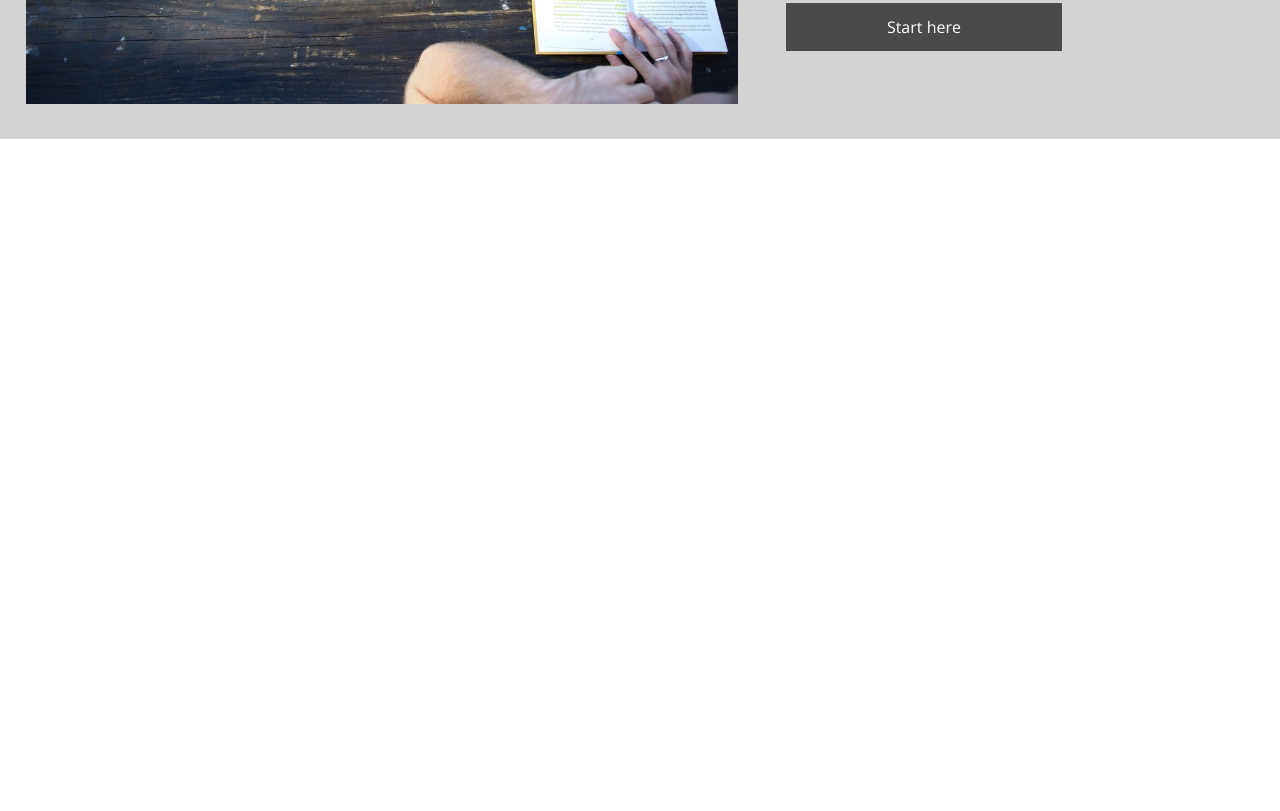
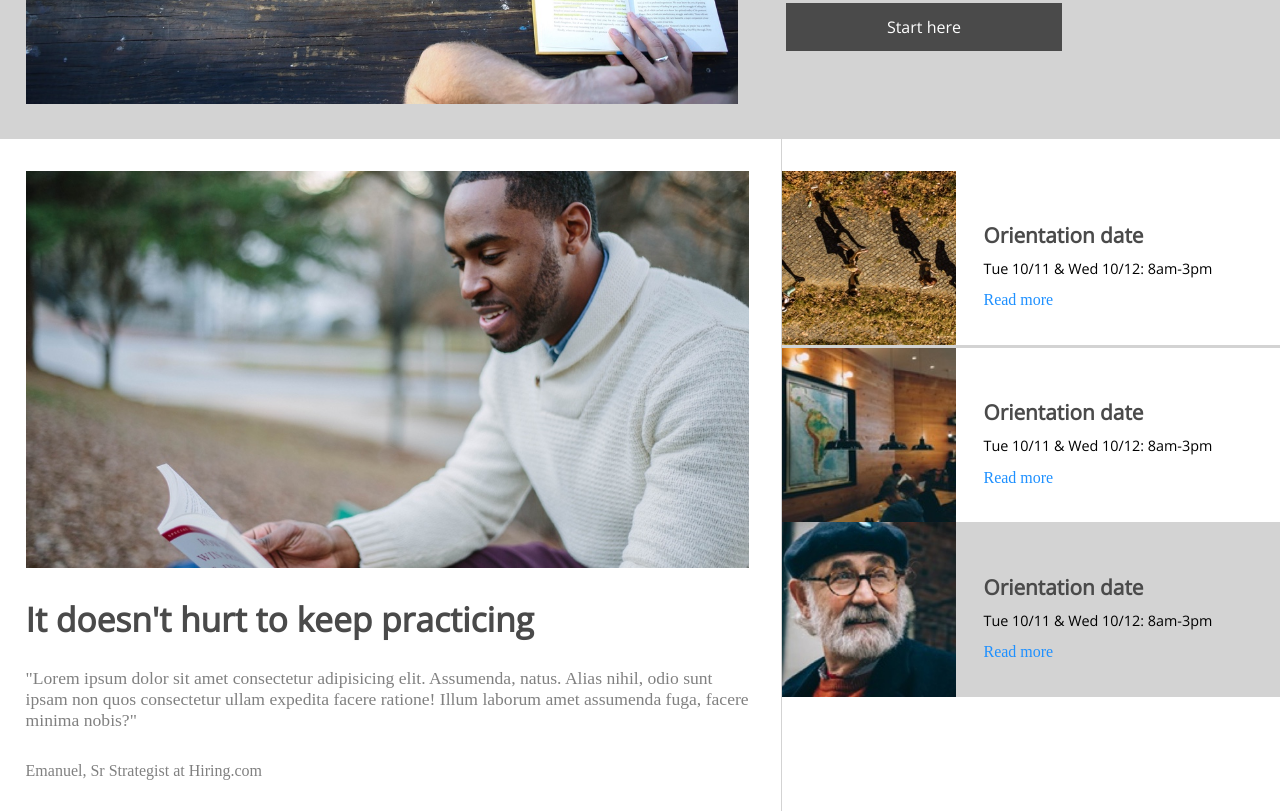
Before and after one commit to fx13013/colmar-academy, a plain HTML site: page index.html in a window 1280 px wide. Shown: the part 540-1351 px from the top of the page. Before the commit the page ends 800 px from the top, so only its background shows below. Drawn offline with nearby package versions, Linux system fonts and the light colour scheme.

Commit message:
Added Section practicing

```diff
--- a/index.html
+++ b/index.html
@@ -6,6 +6,7 @@
     <meta http-equiv="X-UA-Compatible" content="ie=edge">
     <link href="https://fonts.googleapis.com/css?family=Montserrat&display=swap" rel="stylesheet">
     <link href="https://fonts.googleapis.com/css?family=Open+Sans&display=swap" rel="stylesheet">
+    <link href="https://fonts.googleapis.com/css?family=Mukta&display=swap" rel="stylesheet">
     <link rel="stylesheet" href="sources/css/reset.css" type="text/css">
     <link rel="stylesheet" href="sources/css/style.css" type="text/css">
     <title>Colmar Academy</title>
@@ -34,7 +35,42 @@
                 <a href="#">Start here</a>
             </article>
         </section>
-        <section></section>
+        <section class="practicing">
+            <figure class="information">
+                <img src="sources/images/information-main.jpg" alt="information">
+                <figcaption>
+                    <h2>It doesn't hurt to keep practicing</h2>
+                    <p>"Lorem ipsum dolor sit amet consectetur adipisicing elit. Assumenda, natus. Alias nihil, odio sunt ipsam non quos consectetur ullam expedita facere ratione! Illum laborum amet assumenda fuga, facere minima nobis?"</p>
+                    <blockquote>Emanuel, Sr Strategist at Hiring.com</blockquote>
+                </figcaption>
+            </figure>
+            <article class="orientation-date">
+                <figure class="orientation">
+                    <img src="sources/images/information-orientation.jpg" alt="orientation">
+                    <figcaption>
+                        <h3>Orientation date</h3>
+                        <p>Tue 10/11 & Wed 10/12: 8am-3pm</p>
+                        <a href="#">Read more</a>
+                    </figcaption>
+                </figure>
+                <figure class="orientation">
+                    <img src="sources/images/information-campus.jpg" alt="campus">
+                    <figcaption>
+                        <h3>Orientation date</h3>
+                        <p>Tue 10/11 & Wed 10/12: 8am-3pm</p>
+                        <a href="#">Read more</a>
+                    </figcaption>
+                </figure>
+                <figure class="orientation">
+                    <img src="sources/images/information-guest-lecture.jpg" alt="guest">
+                    <figcaption>
+                        <h3>Orientation date</h3>
+                        <p>Tue 10/11 & Wed 10/12: 8am-3pm</p>
+                        <a href="#">Read more</a>
+                    </figcaption>
+                </figure>
+            </article>
+        </section>
         <section></section>
         <section></section>
     </main>
--- a/sources/css/style.css
+++ b/sources/css/style.css
@@ -56,9 +56,6 @@ nav a{
 | $$  | $$|  $$$$$$$|  $$$$$$$|  $$$$$$$|  $$$$$$$| $$
 |__/  |__/ \_______/ \_______/ \_______/ \_______/|__/
 
-
-
-
 */
 .home{
     display: flex;
@@ -84,7 +81,7 @@ nav a{
 .home article h1{
     font-family: 'Open Sans', sans-serif;
     color: #4a4a4a;
-    font-size: 2.2rem;
+    font-size: 2.4rem;
     font-weight: bold;
     width: 70%;
     line-height: 2.6rem;
@@ -110,3 +107,113 @@ nav a{
     color: white;
     text-decoration: none;
 }
+/*
+
+ /$$
+| $$
+| $$$$$$$   /$$$$$$  /$$$$$$/$$$$   /$$$$$$
+| $$__  $$ /$$__  $$| $$_  $$_  $$ /$$__  $$
+| $$  \ $$| $$  \ $$| $$ \ $$ \ $$| $$$$$$$$
+| $$  | $$| $$  | $$| $$ | $$ | $$| $$_____/
+| $$  | $$|  $$$$$$/| $$ | $$ | $$|  $$$$$$$
+|__/  |__/ \______/ |__/ |__/ |__/ \_______/
+
+*/
+.practicing{
+    display: flex;
+    align-items: stretch;
+}
+
+.information{
+    width: 61%;
+    padding-top: 2rem;
+    padding-bottom: 2rem;
+    padding-left: 1.6rem;
+    margin-right: 2rem;
+}
+
+img[alt="information"]{
+    width: 100%;
+    margin-bottom: 2rem;
+}
+
+.information figcaption h2{
+    font-family: 'Open Sans', sans-serif;
+    color: #4a4a4a;
+    font-size: 2.1rem;
+    font-weight: bold;
+    margin-bottom: 2rem;
+}
+
+.information figcaption p{
+    color: gray;
+    font-size: 1.1rem;
+    line-height: 1.3rem;
+    margin-bottom: 2rem;
+}
+
+.information figcaption blockquote{
+    color: gray;
+}
+
+.orientation-date{
+    width: 42%;
+    padding-top: 2rem;
+    border-left: 1px solid lightgray;
+}
+
+.orientation{
+    display: flex;
+}
+
+img[alt="orientation"], img[alt="campus"], img[alt="guest"]{
+    width: 35%;
+    margin-right: 1.7rem;
+}
+
+.orientation figcaption{
+    width: 65%;
+    padding-top: 3.4rem;
+}
+
+.orientation figcaption h3{
+    font-family: 'Open Sans', sans-serif;
+    color: #4a4a4a;
+    font-size: 1.3rem;
+    font-weight: bold;
+    margin-bottom: 1rem;
+}
+
+.orientation figcaption p{
+    font-family: 'Open Sans', sans-serif;
+    font-size: 0.9rem;
+    margin-bottom: 1rem;
+}
+
+.orientation figcaption a{
+    text-decoration: none;
+    color: dodgerblue;
+}
+
+.orientation:last-child{
+    background-color: lightgray;
+}
+
+.orientation:first-child{
+    border-bottom: 3px solid lightgray;
+}
+
+/*
+                                         $$\     $$\           $$\
+                                         $$ |    \__|          \__|
+ $$$$$$\   $$$$$$\  $$$$$$\   $$$$$$$\ $$$$$$\   $$\  $$$$$$$\ $$\ $$$$$$$\   $$$$$$\
+$$  __$$\ $$  __$$\ \____$$\ $$  _____|\_$$  _|  $$ |$$  _____|$$ |$$  __$$\ $$  __$$\
+$$ /  $$ |$$ |  \__|$$$$$$$ |$$ /        $$ |    $$ |$$ /      $$ |$$ |  $$ |$$ /  $$ |
+$$ |  $$ |$$ |     $$  __$$ |$$ |        $$ |$$\ $$ |$$ |      $$ |$$ |  $$ |$$ |  $$ |
+$$$$$$$  |$$ |     \$$$$$$$ |\$$$$$$$\   \$$$$  |$$ |\$$$$$$$\ $$ |$$ |  $$ |\$$$$$$$ |
+$$  ____/ \__|      \_______| \_______|   \____/ \__| \_______|\__|\__|  \__| \____$$ |
+$$ |                                                                         $$\   $$ |
+$$ |                                                                         \$$$$$$  |
+\__|                                                                          \______/
+
+*/
```
